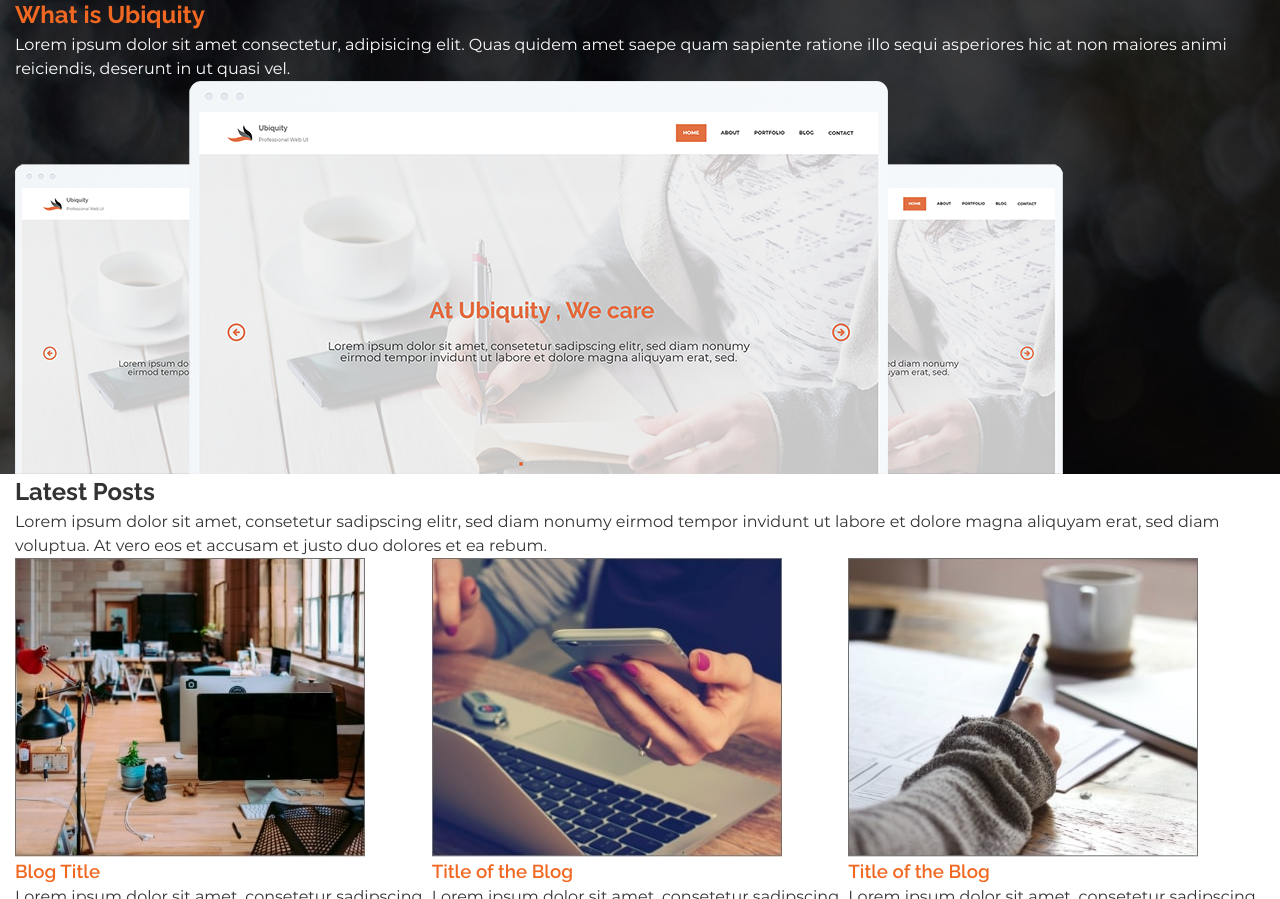
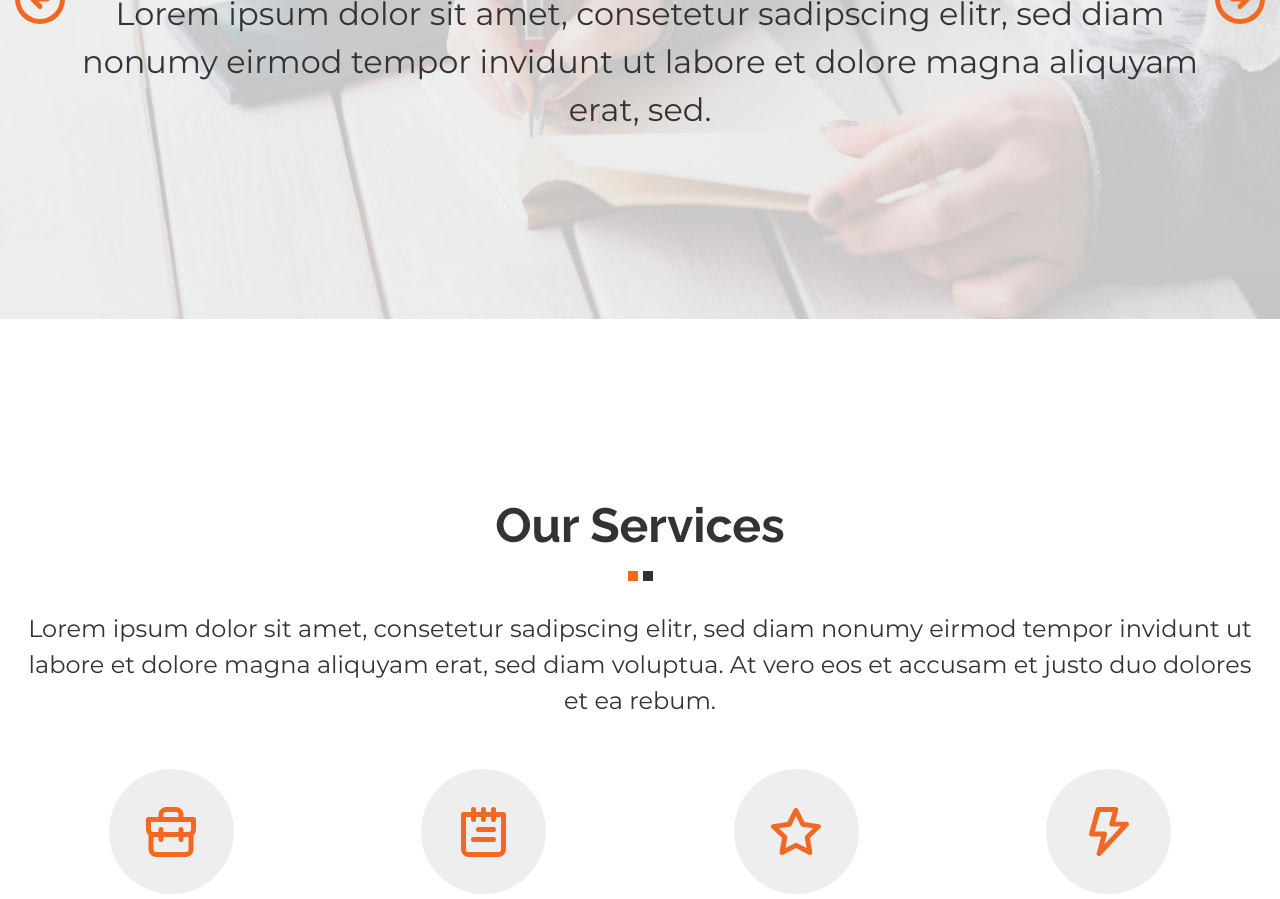
Before and after one commit to GaelCantet/ubiquity, a plain HTML site: page index.html in a window 1280 px wide. Shown: the part 451-1350 px from the top of the page. Drawn offline with Linux system fonts and the light colour scheme.

Commit message:
Modification hero, services, what

```diff
--- a/css/style.css
+++ b/css/style.css
@@ -81,6 +81,26 @@ h3 {
     font-weight: 700;
 }
 
+h2 {
+    font-size: 4.8rem;
+}
+
+h3 {
+    font-size: 2.4rem;
+}
+
+p {
+    font-size: 1.6rem;
+}
+
+section header {
+    text-align: center;
+}
+
+section header p {
+    font-size: 2.4rem;
+}
+
 a {
     text-decoration: none;
     color: inherit;
@@ -101,6 +121,7 @@ a {
     display: flex;
     flex-direction: row;
     justify-content: space-between;
+    align-items: center;
     padding-top: 3.5rem;
     padding-bottom: 3.5rem;
 }
@@ -148,6 +169,9 @@ a {
     background-image: url(../img/hero_bg.jpg);
     background-size: cover;
     background-position: center;
+    min-height: 80vh;
+    display: flex;
+    align-items: center;
     text-align: center;
 }
 
@@ -158,13 +182,78 @@ a {
 
 .hero-title {
     color: var(--primary);
+    font-size: 6.4rem;
+    line-height: 1.2;
+    margin-bottom: 5rem;
+}
+
+.hero-text {
+    font-size: 3.2rem;
+    line-height: 1.5;
 }
 
 /*Services*/
 
+.services .container {
+    padding-top: 17rem;
+    padding-bottom: 17rem;
+    text-align: center;
+}
+
+.services-title {
+    margin-bottom: 5rem;
+    position: relative;
+}
+
+.services-title::before {
+    content: '';
+    position: absolute;
+    right: 49%;
+    bottom: -2rem;
+    height: 1rem;
+    width: 1rem;
+    background-color: var(--font-color);
+
+}
+
+.services-title::after {
+    content: '';
+    position: absolute;
+    left: 49%;
+    bottom: -2rem;
+    height: 1rem;
+    width: 1rem;
+    background-color: var(--primary);
+
+}
+
+.services-text {
+    margin-bottom: 5rem;
+}
+
 .services-list {
     display: flex;
     flex-direction: row;
+}
+
+.service-img {
+    display: flex;
+    align-items: center;
+    background-color: #eee;
+    border-radius: 50%;
+    width: 12.5rem;
+    height: 12.5rem;
+    margin-left: auto;
+    margin-right: auto;
+    margin-bottom: 2.4rem;
+}
+
+.service-img img {
+    margin: auto;
+}
+
+.service-text {
+    padding: 2.4rem .8rem;
 }
 
 /*What*/
@@ -172,14 +261,45 @@ a {
     background-image: url(../img/what_bg.jpg);
     background-size: cover;
     background-position: center;
+    text-align: center;
 }
 
 .what-title{
     color: var(--primary);
+    padding-top: 15rem;
+    margin-bottom: 5rem;
+    position: relative;
+}
+
+.what-title::before {
+    content: '';
+    position: absolute;
+    right: 49%;
+    bottom: -2rem;
+    height: 1rem;
+    width: 1rem;
+    background-color: var(--primary);
+
+}
+
+.what-title::after {
+    content: '';
+    position: absolute;
+    left: 49%;
+    bottom: -2rem;
+    height: 1rem;
+    width: 1rem;
+    background-color: #fff;
 }
 
 .what-text {
     color: #fff;
+    margin-bottom: 15rem;
+    font-size: 2.4rem;
+}
+
+.what img {
+    margin: auto;
 }
 
 /*Posts*/
@@ -187,10 +307,43 @@ a {
     display: grid;
     grid-template-rows: repeat(2, 1fr);
     grid-template-columns: repeat(3, 1fr);
+    padding-top: 17rem;
+    padding-bottom: 17rem;
 }
 
 .post-header {
     grid-area: 1/1/-1/4;
+}
+
+.posts-title {
+    margin-bottom: 5rem;
+    position: relative;
+}
+
+.posts-title::before {
+    content: '';
+    position: absolute;
+    right: 49%;
+    bottom: -2rem;
+    height: 1rem;
+    width: 1rem;
+    background-color: var(--font-color);
+
+}
+
+.posts-title::after {
+    content: '';
+    position: absolute;
+    left: 49%;
+    bottom: -2rem;
+    height: 1rem;
+    width: 1rem;
+    background-color: var(--primary);
+
+}
+
+.posts-text {
+    margin-bottom: 11.5rem;
 }
 
 
--- a/index.html
+++ b/index.html
@@ -85,34 +85,46 @@
                 <p class="posts-text">Lorem ipsum dolor sit amet, consetetur sadipscing elitr, sed diam nonumy eirmod tempor invidunt ut labore et dolore magna aliquyam erat, sed diam voluptua. At vero eos et accusam et justo duo dolores et ea rebum.</p>
             </header>
             <article class="post-card">
+                <a href="#" class="post-link">
                     <img src="img/blog1.jpg" alt="" class="post-img">
                     <h3 class="post-title">Blog Title</h3>
                     <p class="post-text">Lorem ipsum dolor sit amet, consetetur sadipscing elitr, sed diam nonumy eirmod tempor invidunt ut labore et dolore magna</p>
+                </a>
             </article>
             <article class="post-card">
+                <a href="#" class="post-link">
                     <img src="img/blog2.jpg" alt="" class="post-img">
                     <h3 class="post-title">Title of the Blog</h3>
                     <p class="post-text">Lorem ipsum dolor sit amet, consetetur sadipscing elitr, sed diam nonumy eirmod tempor invidunt ut labore et dolore magna</p>
+                </a>
             </article>
             <article class="post-card">
+                <a href="#" class="post-link">
                     <img src="img/blog3.jpg" alt="" class="post-img">
                     <h3 class="post-title">Title of the Blog</h3>
                     <p class="post-text">Lorem ipsum dolor sit amet, consetetur sadipscing elitr, sed diam nonumy eirmod tempor invidunt ut labore et dolore magna</p>
+                </a>
             </article>
             <article class="post-card">
+                <a href="#" class="post-link">
                     <img src="img/blog4.jpg" alt="" class="post-img">
                     <h3 class="post-title">Blog Title</h3>
                     <p class="post-text">Lorem ipsum dolor sit amet, consetetur sadipscing elitr, sed diam nonumy eirmod tempor invidunt ut labore et dolore magna</p>
+                </a>
             </article>
             <article class="post-card">
+                <a href="#" class="post-link">
                     <img src="img/blog5.jpg" alt="" class="post-img">
                     <h3 class="post-title">Blog Title</h3>
                     <p class="post-text">Lorem ipsum dolor sit amet, consetetur sadipscing elitr, sed diam nonumy eirmod tempor invidunt ut labore et dolore magna</p>
+                </a>
             </article>
             <article class="post-card">
+                <a href="#" class="post-link">
                     <img src="img/blog1.jpg" alt="" class="post-img">
                     <h3 class="post-title">Blog Title</h3>
                     <p class="post-text">Lorem ipsum dolor sit amet, consetetur sadipscing elitr, sed diam nonumy eirmod tempor invidunt ut labore et dolore magna</p>
+                </a>
             </article>
         </div>
     </section>
```
Lines whose indentation alone changed are shown as unchanged.
